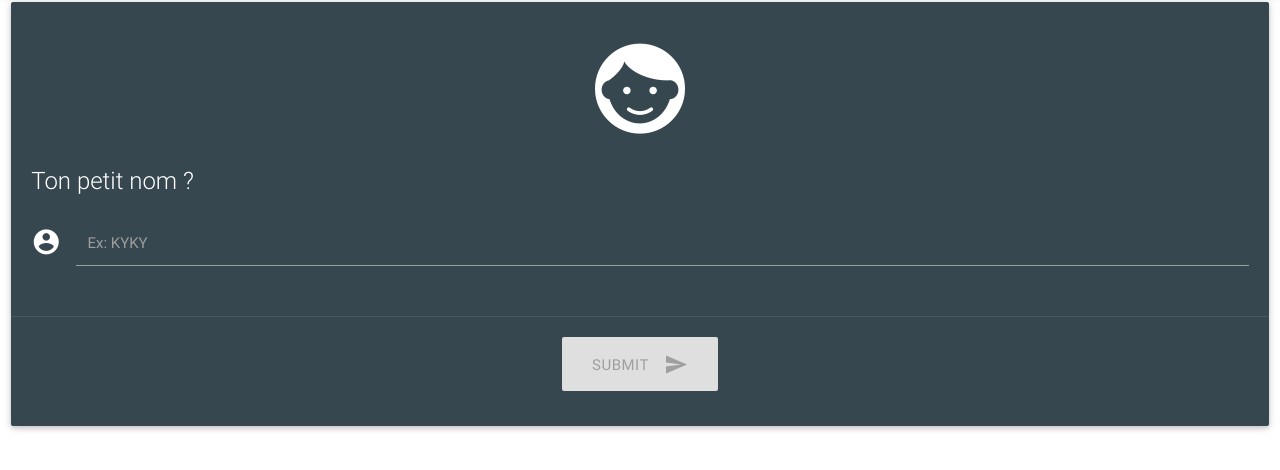
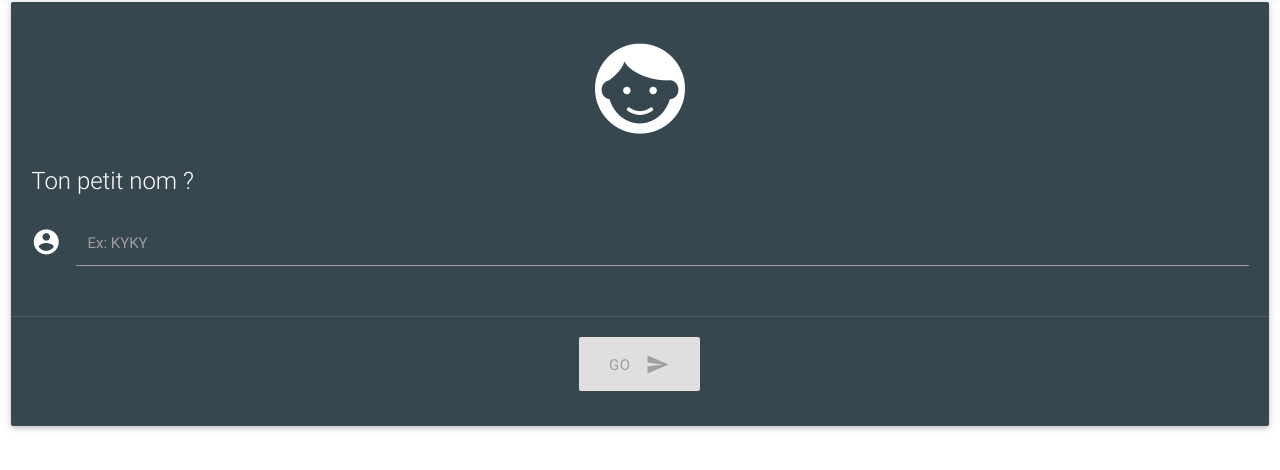
Before and after one commit to FKSI/FKLT, a website: page views/index.html in a window 1280 px wide. Shown: the part 70-540 px from the top of the page. Drawn offline with nearby package versions, Linux system fonts and the light colour scheme; files that its build step writes are made by us from their sources; no server answers; files whose address does not match are found by name.

Commit message:
Fix typo

```diff
--- a/views/index.html
+++ b/views/index.html
@@ -37,7 +37,7 @@
 				</div>
 				<div class="card-action valign-wrapper center-align">
 					<button class="btn-large waves-effect waves-light" type="submit" name="action" data-ng-click="validateLoginForm()" data-ng-disabled="userForm.$invalid">
-						Submit
+						GO
 						<i class="mdi-content-send right"></i>
 					</button>
 				</div>
```
